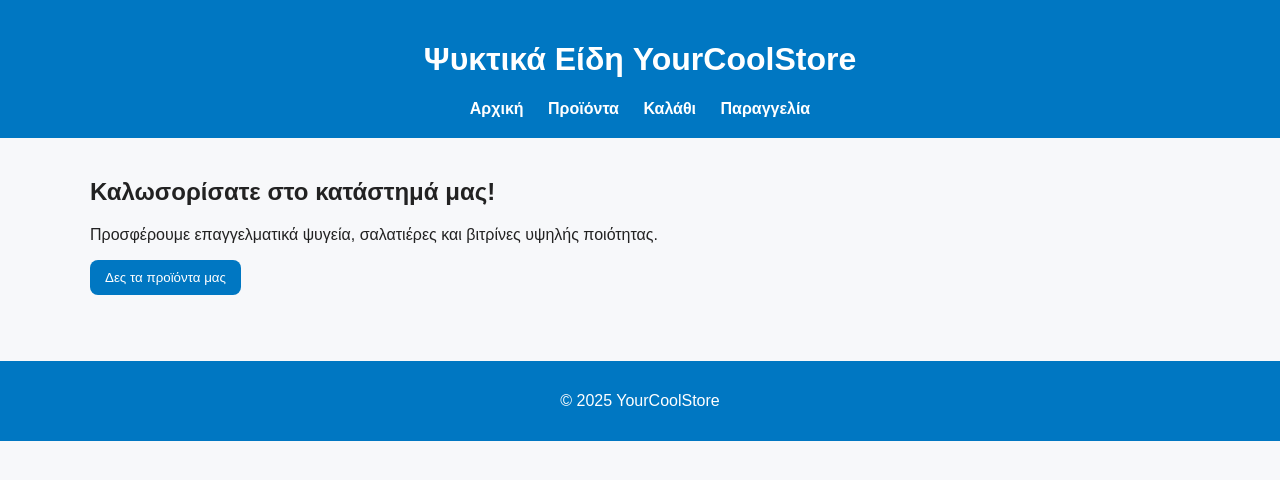
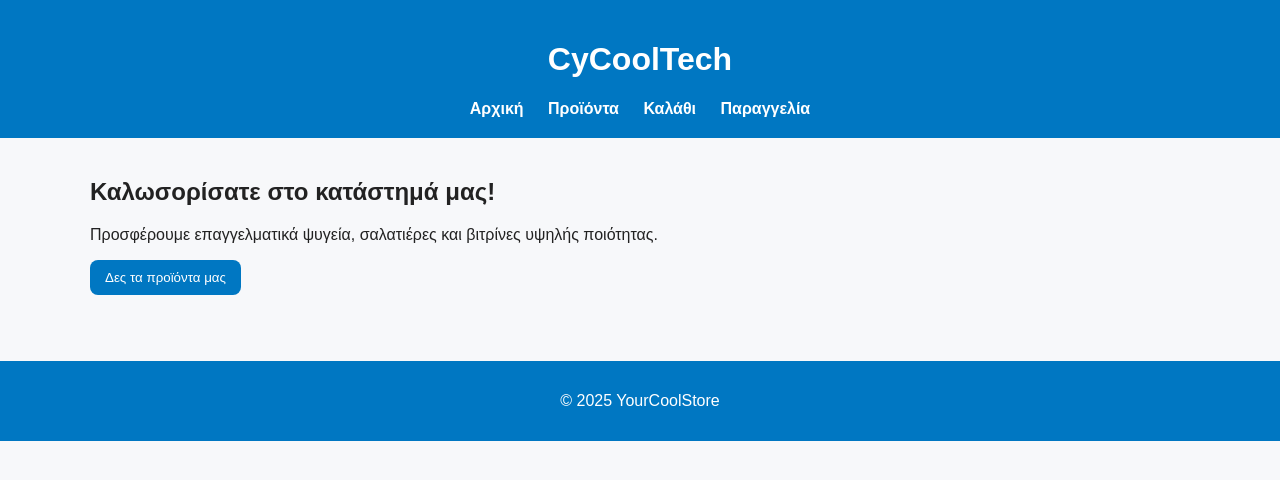
Before and after one commit to arestischri-collab/CyCoolTech, a plain HTML site: page index.html in a window 1280 px wide. Drawn offline with Linux system fonts and the light colour scheme.

Commit message:
Update index.html

```diff
--- a/index.html
+++ b/index.html
@@ -8,7 +8,7 @@
 </head>
 <body>
   <header>
-    <h1>Ψυκτικά Είδη YourCoolStore</h1>
+    <h1>CyCoolTech</h1>
     <nav>
       <a href="index.html">Αρχική</a>
       <a href="products.html">Προϊόντα</a>
```
